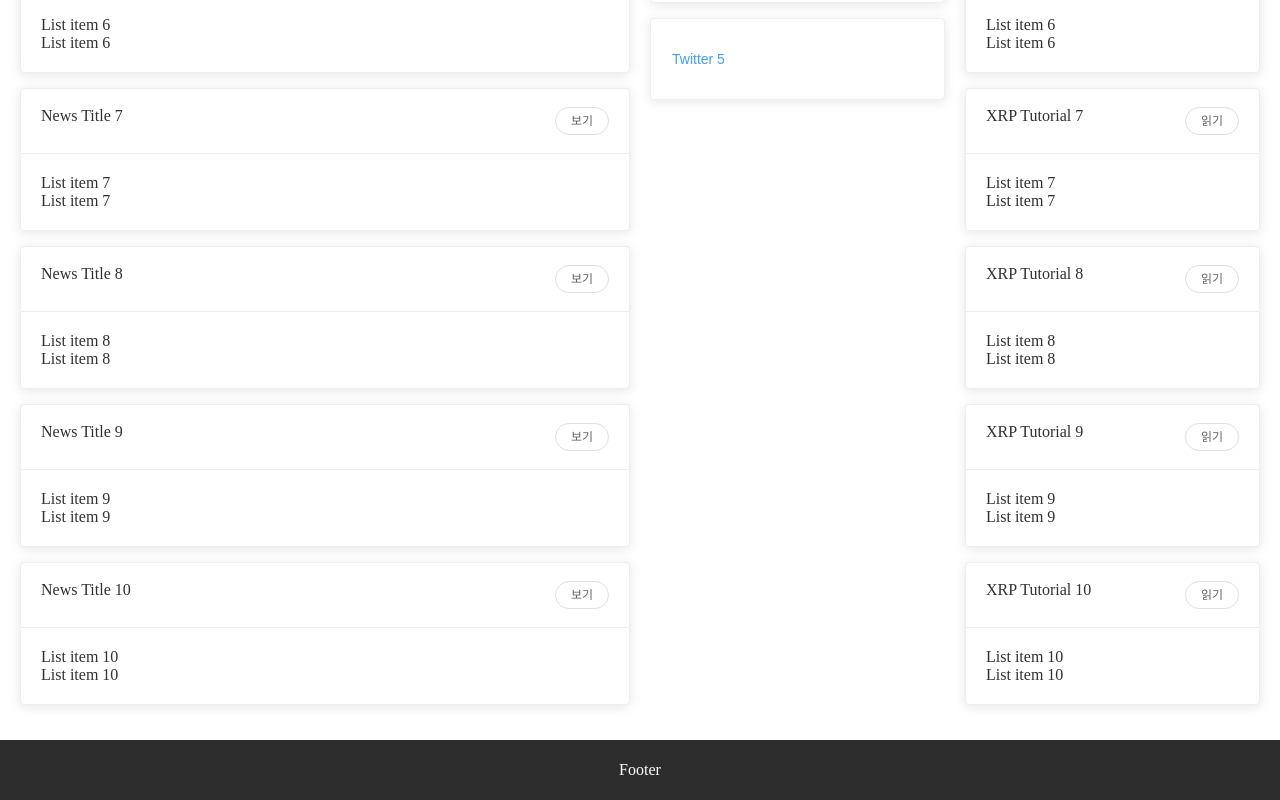
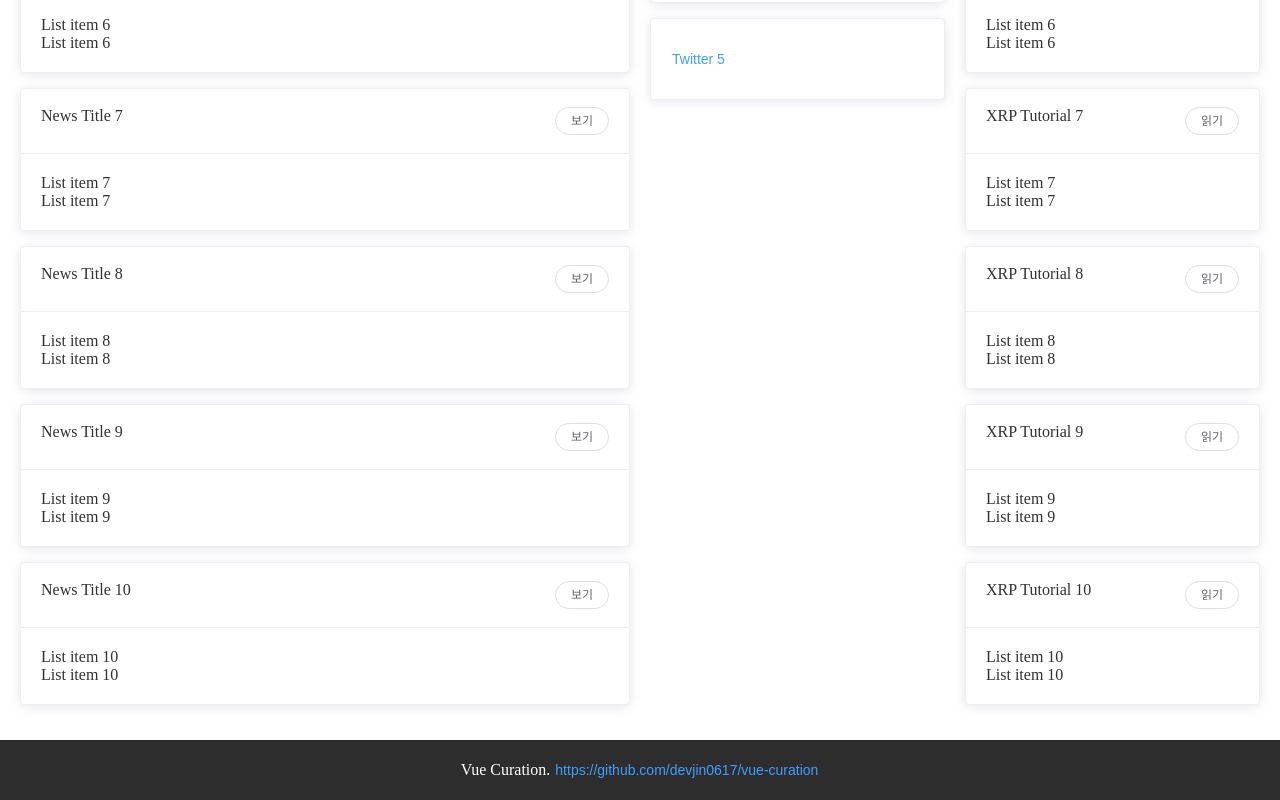
Before and after one commit to devjin0617/vue-curation, a Vue app: page /#/ in a window 1280 px wide. Shown: the part 940-1740 px from the top of the page. Built offline with nearby package versions, Linux system fonts and the light colour scheme.

Commit message:
넓이 조정, 하단내용 작성

```diff
--- a/src/App.vue
+++ b/src/App.vue
@@ -27,7 +27,7 @@
       <el-main>
         <router-view/>
       </el-main>
-      <el-footer>Footer</el-footer>
+      <el-footer>Vue Curation. <el-button type="text">https://github.com/devjin0617/vue-curation</el-button></el-footer>
     </el-container>
   </div>
 </template>
--- a/src/components/CurationView.vue
+++ b/src/components/CurationView.vue
@@ -1,5 +1,5 @@
 <template>
-  <div>
+  <div style="max-width:1280px; margin:auto;">
     <el-row :gutter="20">
       <el-col :md="12">
         <el-card class="box-card" v-for="o in 10" :key="o">
```
